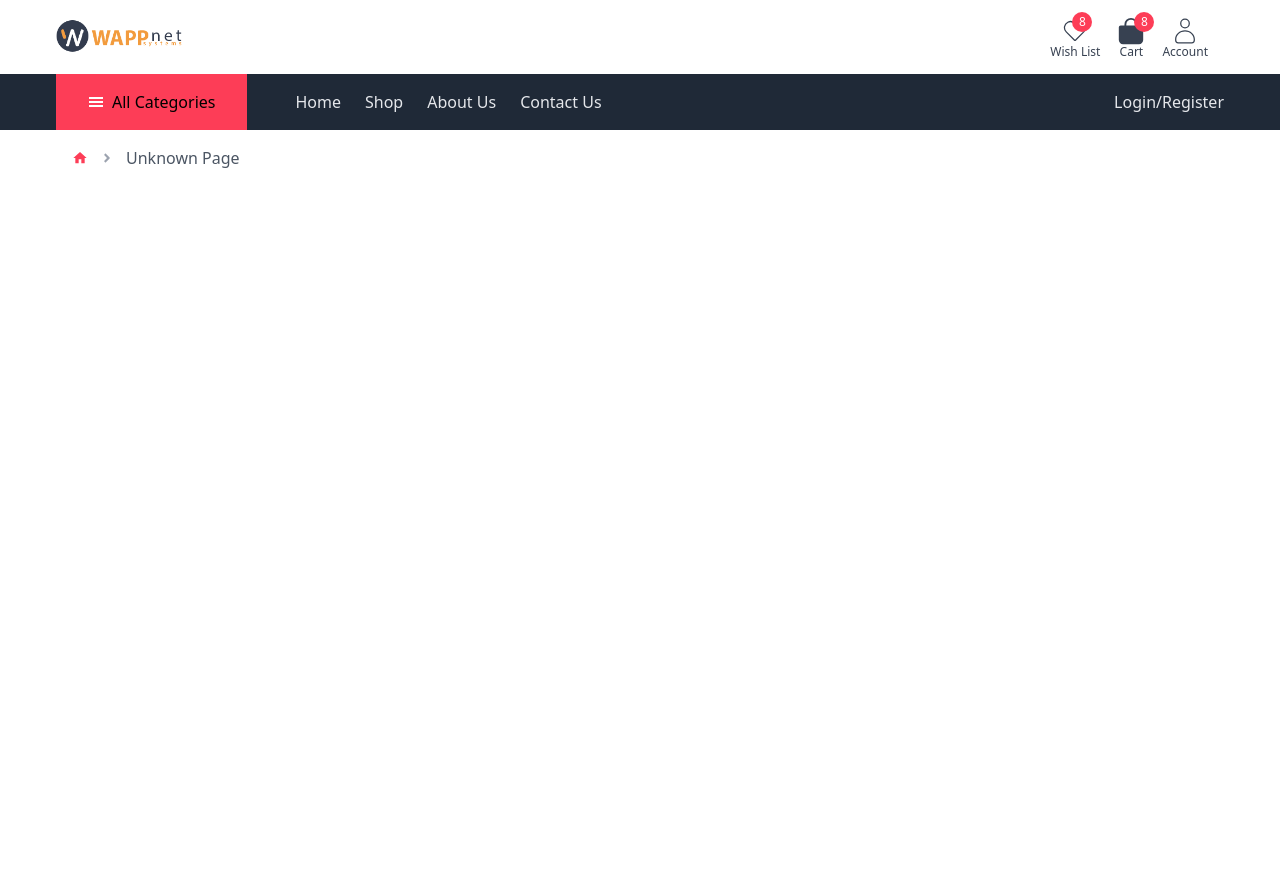
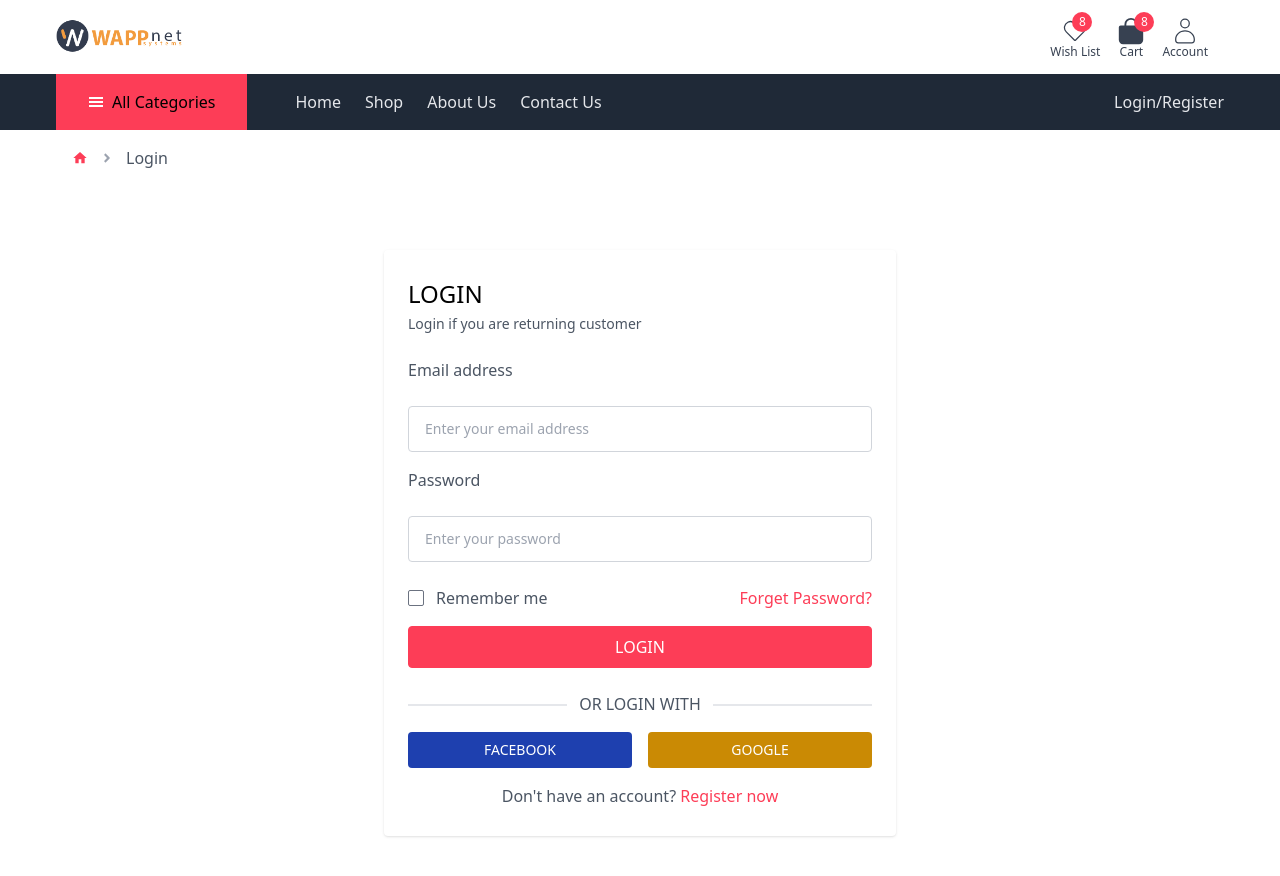
Before and after one commit to harshil-wappnet/ecommerce, a React (Create React App) app: page /login in a window 1280 px wide. Shown: the top 876 px of the page. Before the commit the page ends 800 px from the top, so only its background shows below. Built offline with nearby package versions, Linux system fonts and the light colour scheme.

Commit message:
made login module design

```diff
--- a/src/App.js
+++ b/src/App.js
@@ -4,6 +4,7 @@ import Dashboard from './components/Dashboard';
 import Home from './pages/Home';
 import Shop from './pages/Shop';
 import ProductView from './pages/ProductView';
+import Login from '../src/pages/Login'
 function App() {
   return (
     <div className="">
@@ -12,6 +13,7 @@ function App() {
         <Route path='/' element={<Home />} />
         <Route path='/shop' element={<Shop />} />
         <Route path='/product-view' element={<ProductView />} />
+        <Route path='/login' element={<Login />} />
       </Routes>
     </div>
   );
--- a/src/components/Breadcrumb.js
+++ b/src/components/Breadcrumb.js
@@ -17,6 +17,9 @@ const Breadcrumb = () => {
             break;
         case '/product-view':
             elementName = 'product-view';
+            break;
+        case '/login':
+            elementName = 'Login';
             break;
         // Add more cases as needed
         default:
--- a/src/components/Dashboard.js
+++ b/src/components/Dashboard.js
@@ -96,7 +96,7 @@ const Dashboard = () => {
                             <Link to="/product-view" className='text-gray-200 hover:text-white transition'>About Us</Link>
                             <Link to="/" className='text-gray-200 hover:text-white transition'>Contact Us</Link>
                         </div>
-                        <Link to="/" className='text-gray-200 hover:text-white transition'>Login/Register</Link>
+                        <Link to="/login" className='text-gray-200 hover:text-white transition'>Login/Register</Link>
                     </div>
                 </div>
             </nav>
--- a/src/components/ResponsiveNavBar.js
+++ b/src/components/ResponsiveNavBar.js
@@ -9,14 +9,14 @@ const ResponsiveNavBar = () => {
             <div className='flex flex-col items-center justify-center'>
                 <div className='flex flex-col items-center '>
                     <Link to="/" className="text-gray-300 hover:bg-gray-700 hover:text-white block rounded-md px-3 py-2 text-base font-medium">Home</Link>
-                    <Link to="/" className="text-gray-300 hover:bg-gray-700 hover:text-white block rounded-md px-3 py-2 text-base font-medium">Shop</Link>
-                    <Link to="/" className="text-gray-300 hover:bg-gray-700 hover:text-white block rounded-md px-3 py-2 text-base font-medium">About Us</Link>
+                    <Link to="/shop" className="text-gray-300 hover:bg-gray-700 hover:text-white block rounded-md px-3 py-2 text-base font-medium">Shop</Link>
+                    <Link to="/product-view" className="text-gray-300 hover:bg-gray-700 hover:text-white block rounded-md px-3 py-2 text-base font-medium">About Us</Link>
                     <Link to="/" className="text-gray-300 hover:bg-gray-700 hover:text-white block rounded-md px-3 py-2 text-base font-medium">Contact Us</Link>
                     <Link to="/" className="text-gray-300 hover:bg-gray-700 hover:text-white block rounded-md px-3 py-2 text-base font-medium">Wish List</Link>
                     <Link to="/" className="text-gray-300 hover:bg-gray-700 hover:text-white block rounded-md px-3 py-2 text-base font-medium">Cart</Link>
                     <Link to="/" className="text-gray-300 hover:bg-gray-700 hover:text-white block rounded-md px-3 py-2 text-base font-medium">Account</Link>
                 </div>
-                <Link to="/" className="text-gray-300 hover:bg-gray-700 hover:text-white block rounded-md px-3 py-2 text-base font-medium">Login/Register</Link>
+                <Link to="/login" className="text-gray-300 hover:bg-gray-700 hover:text-white block rounded-md px-3 py-2 text-base font-medium">Login/Register</Link>
             </div>
         </div>
     );
--- /dev/null
+++ b/src/pages/Login.js
@@ -0,0 +1,49 @@
+import React from 'react'
+import { Link } from 'react-router-dom'
+const Login = () => {
+    return (
+        <div className='container py-16'>
+            <div className='max-w-lg mx-auto shadow px-6 py-7 rounded overflow-hidden'>
+                <h2 className='text-2xl uppercase mb-1 font-medium'>Login</h2>
+                <p className='text-gray-600 mb-6 text-sm'>
+                    Login if you are returning customer
+                </p>
+                <form action=''>
+                    <div className='space-y-4'>
+                        <div>
+                            <label className='text-gray-600 mb-6 block'>Email address</label>
+                            <input type='email' className='block w-full border border-gray-300 text-gray-600 px-4 py-3 rounded text-sm focus:ring-0 focus:border-primary placeholder-gray-400' placeholder='Enter your email address' />
+                        </div>
+                        <div>
+                            <label className='text-gray-600 mb-6 block'>Password</label>
+                            <input type='password' className='block w-full border border-gray-300 text-gray-600 px-4 py-3 rounded text-sm focus:ring-0 focus:border-primary placeholder-gray-400' placeholder='Enter your password' />
+                        </div>
+                    </div>
+                    <div className='flex items-center justify-between mt-6'>
+                        <div className='flex items-center'>
+                            <input type='checkbox' id='agreement' className='text-primary focus:ring-0 rounded-sm cursor-pointer' />
+                            <label className='text-gray-600 ml-3 cursor-pointer' htmlFor='agreement'>Remember me</label>
+                        </div>
+                        <Link to='/' className='text-primary'>Forget Password?</Link>
+                    </div>
+                    <div className='mt-4'>
+                        <button className='block w-full py-2 text-center text-white bg-primary border border-primary rounded hover:bg-transparent hover:text-primary transition uppercase font-medium' type='submit'>Login</button>
+                    </div>
+                </form>
+                <div className='mt-6 flex justify-center relative'>
+                    <div className='text-gray-600 uppercase px-3 bg-white z-10 relative'>Or login with</div>
+                    <div className='absolute left-0 top-3 w-full border-b-2 border-gray-200'></div>
+                </div>
+                <div className='mt-4 flex gap-4'>
+                    <Link to='/' className='w-1/2 py-2 text-center text-white bg-blue-800 rounded uppercase font-medium text-sm hover:bg-blue-700'>Facebook</Link>
+                    <Link to='/' className='w-1/2 py-2 text-center text-white bg-yellow-600 rounded uppercase font-medium text-sm hover:bg-yellow-500'>Google</Link>
+                </div>
+                <p className='mt-4 text-gray-600 text-center'>
+                    Don't have an account? <Link to='/' className='text-primary'>Register now</Link>
+                </p>
+            </div>
+        </div>
+    )
+}
+
+export default Login
```
